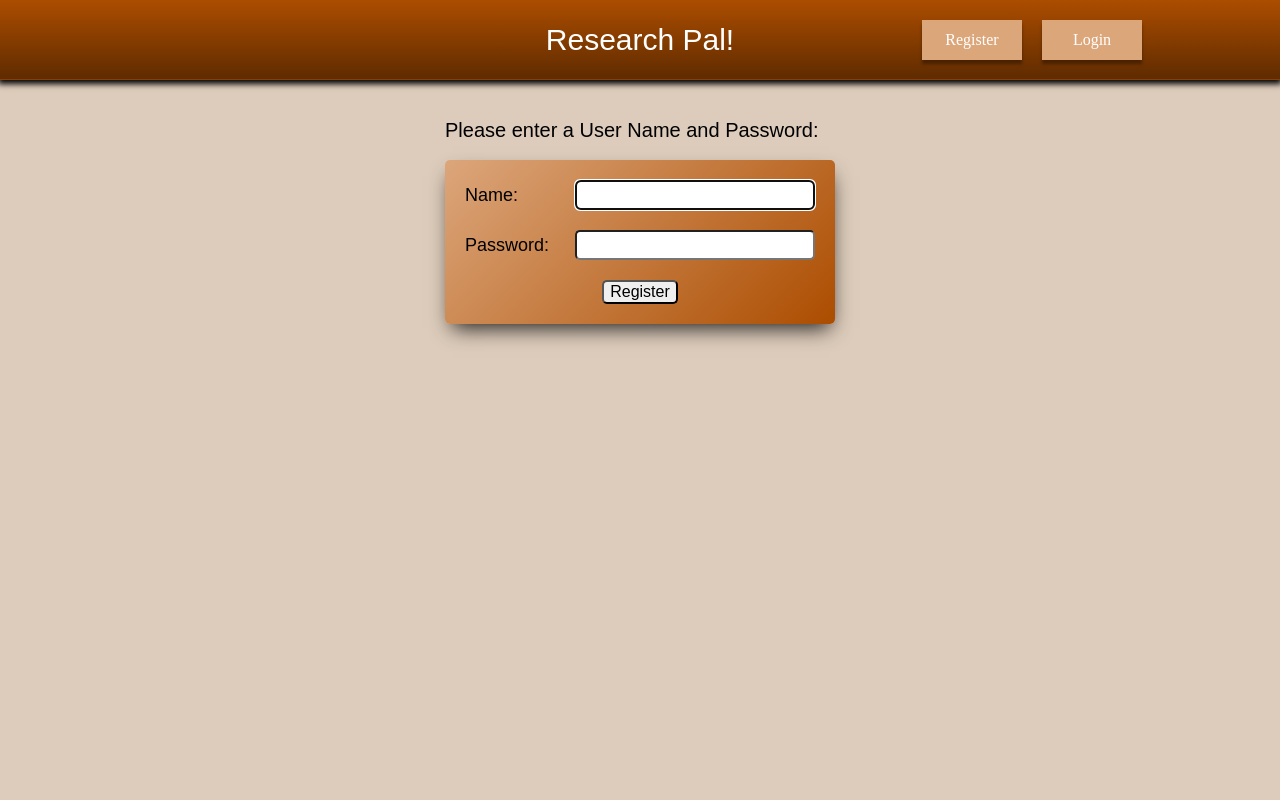
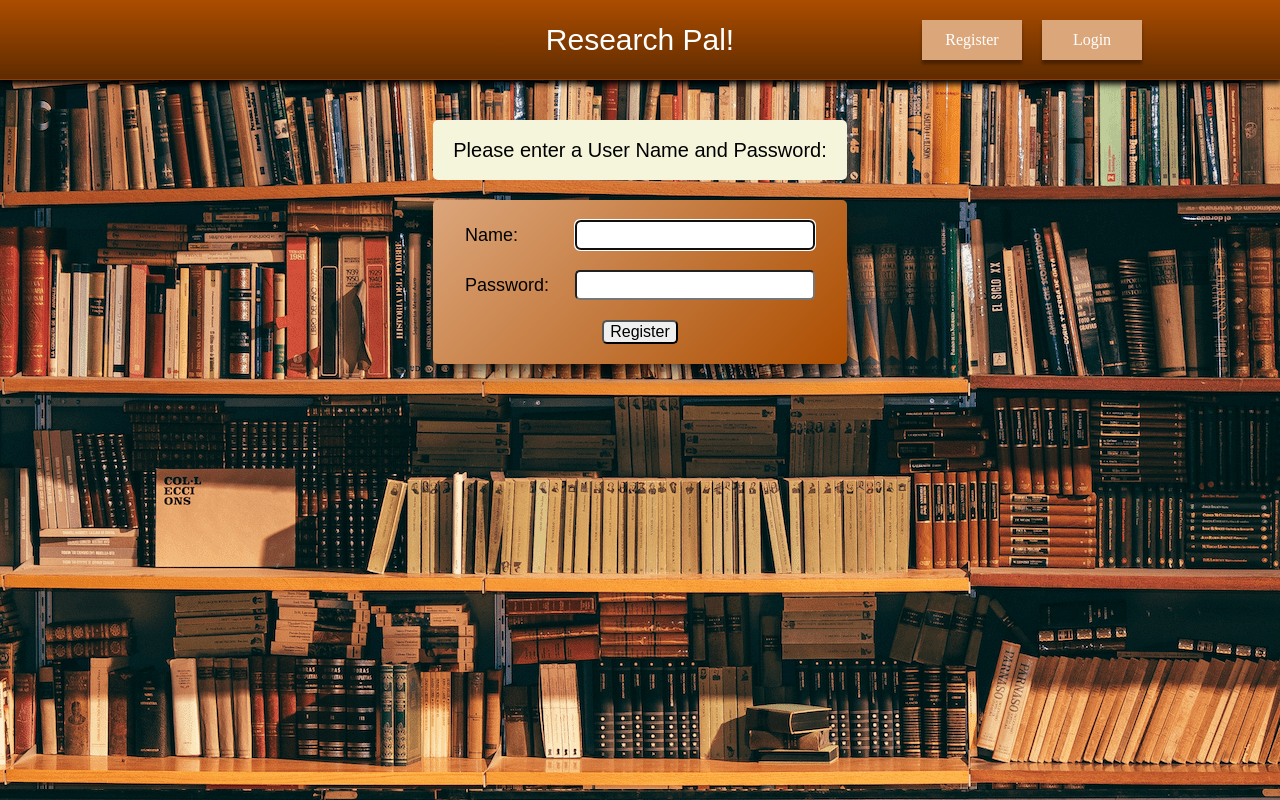
Before and after one commit to modern-day-researcher-lambda/front-end, a React (Create React App) app in the folder researcher-app/: page /register in a window 1280 px wide. Built offline with nearby package versions, Linux system fonts and the light colour scheme.

Commit message:
Add background image. Yay!

```diff
--- a/researcher-app/src/index.css
+++ b/researcher-app/src/index.css
@@ -11,4 +11,6 @@ body {
 	margin: 0;
 	padding: 0;
 	font-family: Arial, Helvetica, sans-serif;
+
+	background-image: url('./assets/cta-2.png');
 }
--- a/researcher-app/src/styled-components/AppWrapper.js
+++ b/researcher-app/src/styled-components/AppWrapper.js
@@ -12,7 +12,7 @@ const AppWrapper = styled.div `
 	align-items: center;
 	min-height: 100vh;
 
-	background-color: #DCB;
+	//background-color: #DCB;
 
 `;
 
--- a/researcher-app/src/styled-components/CardFormWrapper.js
+++ b/researcher-app/src/styled-components/CardFormWrapper.js
@@ -3,6 +3,8 @@ import styled from "styled-components";
 // Card form wrapper styles
 
 const CardFormWrapper = styled.div`
+
+	background-color: beige;
 
 
 	p {
@@ -15,7 +17,7 @@ const CardFormWrapper = styled.div`
 
 
 	form {
-		margin-top: 20px;
+
 		padding: 10px;
 
 		display: flex;
--- a/researcher-app/src/styled-components/LoginWrapper.js
+++ b/researcher-app/src/styled-components/LoginWrapper.js
@@ -8,9 +8,15 @@ const LoginWrapper = styled.div`
 
 	p {
 		font-size: 2rem;
+		background-color: beige;
+		padding: 20px;
+		border-radius: 5px;
 	}
 	.error {
+		background-color: beige;
 		color: red;
+		padding: 20px;
+		border-radius: 5px;
 	}
 	form {
         background: #dca67b; /* Old browsers */
--- a/researcher-app/src/styled-components/RegisterWrapper.js
+++ b/researcher-app/src/styled-components/RegisterWrapper.js
@@ -8,9 +8,15 @@ const RegisterWrapper = styled.div`
 
 	p {
 		font-size: 2rem;
+		background-color: beige;
+		padding: 20px;
+		border-radius: 5px;
 	}
 	.error {
 		color: red;
+		background-color: beige;
+		padding: 20px;
+		border-radius: 5px;
 	}
 	form {
         background: #dca67b; /* Old browsers */
--- a/researcher-app/src/styled-components/UpdateCardFormWrapper.js
+++ b/researcher-app/src/styled-components/UpdateCardFormWrapper.js
@@ -3,6 +3,8 @@ import styled from "styled-components";
 // Update Card Form wrapper styles
 
 const UpdateCardFormWrapper = styled.div`
+
+	background-color: beige;
 
 
 	p {
@@ -15,7 +17,7 @@ const UpdateCardFormWrapper = styled.div`
 
 
 	form {
-		margin-top: 20px;
+
 		padding: 10px;
 
 		display: flex;
```
